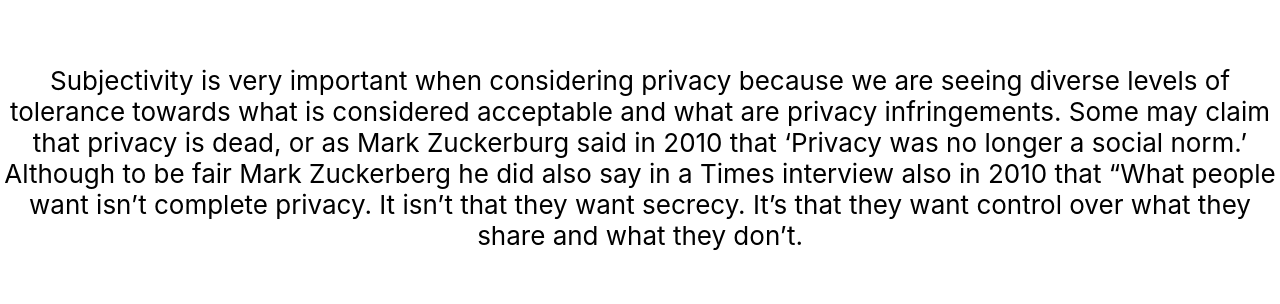
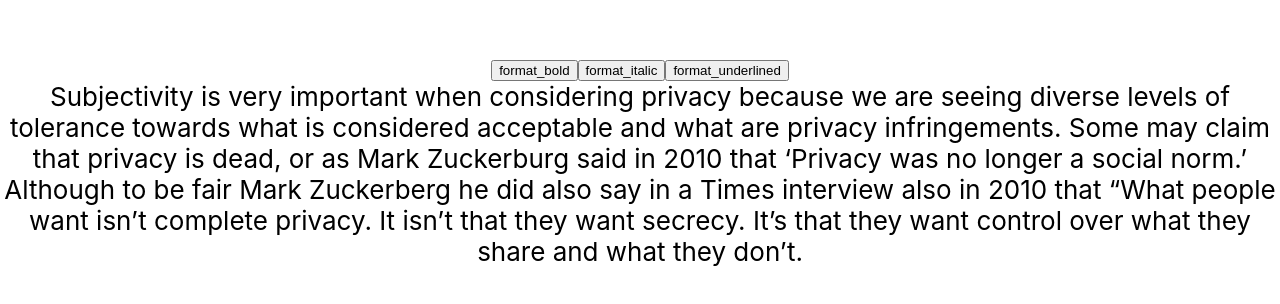
Before and after one commit to Chumachenkovlad/react-editor, a React (Create React App) app: page / in a window 1280 px wide. Shown: the part 242-546 px from the top of the page. Built offline with nearby package versions, Linux system fonts and the light colour scheme.

Commit message:
refactor Edittor to use hooks

```diff
--- a/src/features/editor/components/Editor.tsx
+++ b/src/features/editor/components/Editor.tsx
@@ -1,4 +1,3 @@
-import * as React from "react";
 import { Nillable, EditableWord, Formatting } from "../models";
 import { FORMATTINGS } from "../formattings";
 import { getWordValue } from "../utils";
@@ -6,42 +5,18 @@
 import EditorTextarea from "./EditorTextarea";
 import EditorToolbar from "./EditorToolbar";
 
-export interface IEditorProps {}
+import React, { ReactElement, useState } from "react";
 
 export interface IEditorState {
   selectedWord: Nillable<EditableWord>;
 }
 
-const initialState: IEditorState = { selectedWord: null };
+export default function Editor(): ReactElement {
+  const [selectedWord, setSelectedWord] = useState<Nillable<EditableWord>>(
+    null
+  );
 
-export default class Editor extends React.Component<
-  IEditorProps,
-  IEditorState
-> {
-  constructor(props: IEditorProps) {
-    super(props);
-
-    this.state = initialState;
-  }
-
-  selectWord(element: HTMLElement) {
-    const formattings = FORMATTINGS.map(formatting => {
-      const value = getWordValue(element, formatting);
-      return { ...formatting, value };
-    });
-
-    this.setState({
-      selectedWord: { element, formattings }
-    });
-  }
-
-  unselectWord() {
-    this.setState(initialState);
-  }
-
-  changeFormatting(formatting: Formatting) {
-    const { selectedWord } = this.state;
-
+  function changeWordFormatting(formatting: Formatting) {
     if (!selectedWord) {
       return;
     }
@@ -61,20 +36,28 @@
       ({ key }) => key !== formatting.key
     );
 
-    this.setState({
-      selectedWord: {
-        formattings: [...prevFormattings, formatting],
-        element
-      }
+    setSelectedWord({
+      formattings: [...prevFormattings, formatting],
+      element
     });
   }
 
-  public render() {
-    return (
-      <div>
-        <EditorToolbar editor={this} selectedWord={this.state.selectedWord} />
-        <EditorTextarea editor={this} />
-      </div>
-    );
+  function selectWord(element: HTMLElement) {
+    const formattings = FORMATTINGS.map(formatting => {
+      const value = getWordValue(element, formatting);
+      return { ...formatting, value };
+    });
+
+    setSelectedWord({ element, formattings });
   }
+
+  return (
+    <div>
+      <EditorToolbar
+        changeWordFormatting={changeWordFormatting}
+        selectedWord={selectedWord}
+      />
+      <EditorTextarea selectWord={selectWord} />
+    </div>
+  );
 }
--- a/src/features/editor/components/EditorTextarea.tsx
+++ b/src/features/editor/components/EditorTextarea.tsx
@@ -3,14 +3,12 @@
 import { EDITABLE_CLASS } from "../constants";
 
 export interface IEditorTextareaProps {
-  editor: {
-    selectWord(el: HTMLElement): void;
-  };
+  selectWord(el: HTMLElement): void;
 }
 
-export default function EditorTextarea({
-  editor
-}: IEditorTextareaProps): React.ReactElement {
+export default function EditorTextarea(
+  props: IEditorTextareaProps
+): React.ReactElement {
   function selectWord() {
     const selection = window.getSelection();
 
@@ -21,13 +19,13 @@
     const parent = get(selection, "anchorNode.parentElement") as HTMLElement;
 
     if (parent.classList.contains(EDITABLE_CLASS)) {
-      editor.selectWord(parent);
+      props.selectWord(parent);
     } else {
       const range = selection.getRangeAt(0);
       const container = document.createElement("span");
       container.classList.add(EDITABLE_CLASS);
       range.surroundContents(container);
-      editor.selectWord(container);
+      props.selectWord(container);
     }
   }
 
--- a/src/features/editor/components/EditorToolbar.tsx
+++ b/src/features/editor/components/EditorToolbar.tsx
@@ -1,48 +1,29 @@
 import React, { ReactElement } from "react";
 import { Formatting, EditableWord, Nillable } from "../models";
-import { isNil, sortBy, get } from "lodash";
+import { FORMATTINGS, isTogglerFormatting } from "../formattings";
 
 interface Props {
-  editor: {
-    changeFormatting(formatting: Formatting): void;
-  };
+  changeWordFormatting(formatting: Formatting): void;
   selectedWord: Nillable<EditableWord>;
 }
 
 export default function EditorToolbar({
-  editor,
+  changeWordFormatting,
   selectedWord
 }: Props): ReactElement {
-  const { formattings } = getState(selectedWord);
+  const formattings = selectedWord?.formattings || FORMATTINGS;
 
-  function getState(
-    selectedWord: Nillable<EditableWord>
-  ): { word: string; formattings: Formatting[] } {
-    if (isNil(selectedWord)) {
-      return { word: "", formattings: [] };
-    }
+  const togglingFormattings = formattings.filter(isTogglerFormatting);
 
-    const formattings = sortBy(
-      selectedWord.formattings.filter(f => f.type === "toggler"),
-      "key"
-    );
+  const toggleFormatting = (formatting: Formatting) => () =>
+    changeWordFormatting({
+      ...formatting,
+      value: formatting.value ? "" : formatting.appliedValue
+    });
 
-    const word = get(selectedWord.element, "innerText");
-
-    return { formattings, word };
-  }
-
-  function toggleFormatting(formatting: Formatting) {
-    return function() {
-      editor.changeFormatting({
-        ...formatting,
-        value: formatting.value ? "" : formatting.appliedValue
-      });
-    };
-  }
   return (
     <div>
-      {formattings.map(formatting => {
+      {togglingFormattings.map(formatting => {
         return (
           <button key={formatting.key} onClick={toggleFormatting(formatting)}>
             {formatting.icon}
--- a/src/features/editor/formattings.ts
+++ b/src/features/editor/formattings.ts
@@ -46,3 +46,11 @@
     type: "widget"
   }
 ];
+
+export enum FormattingTypes {
+  Widget = "widget",
+  Toggler = "toggler"
+}
+
+export const isTogglerFormatting = ({ type }: Formatting) =>
+  type === FormattingTypes.Toggler;
```
